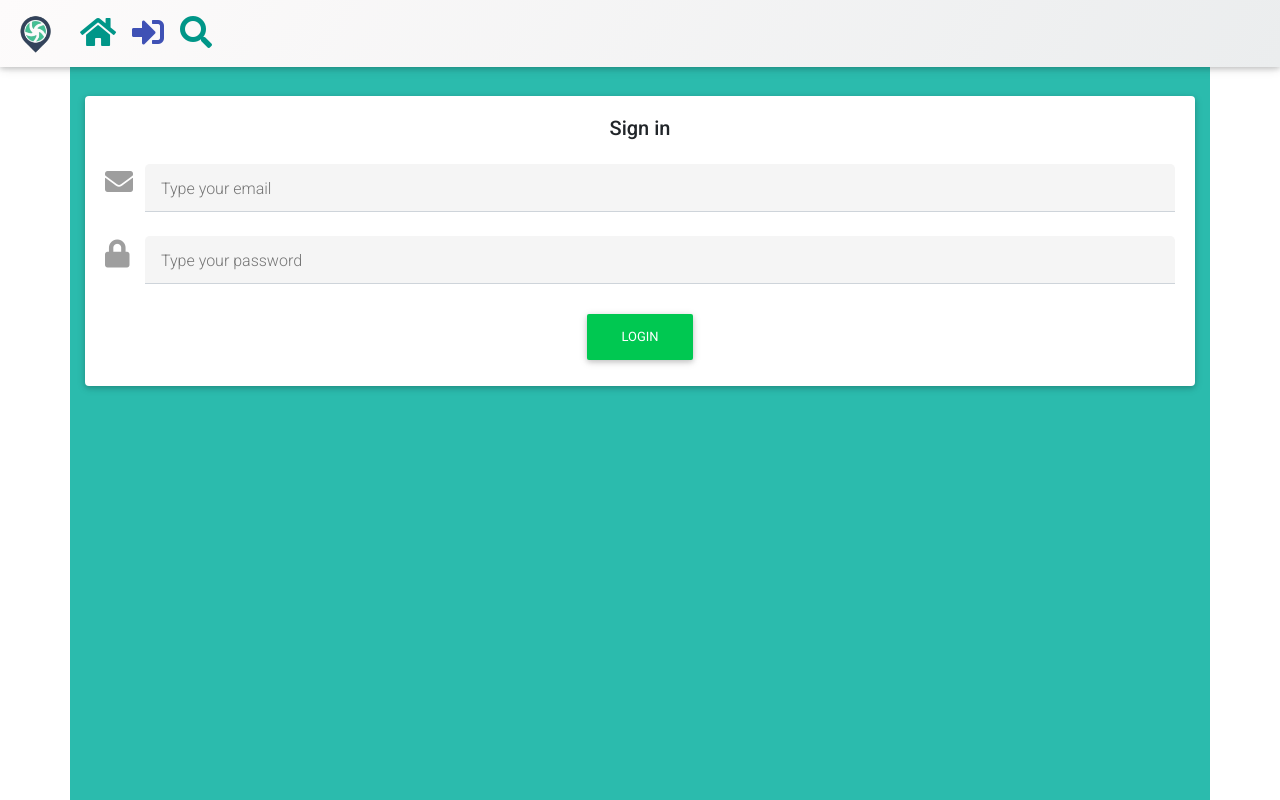
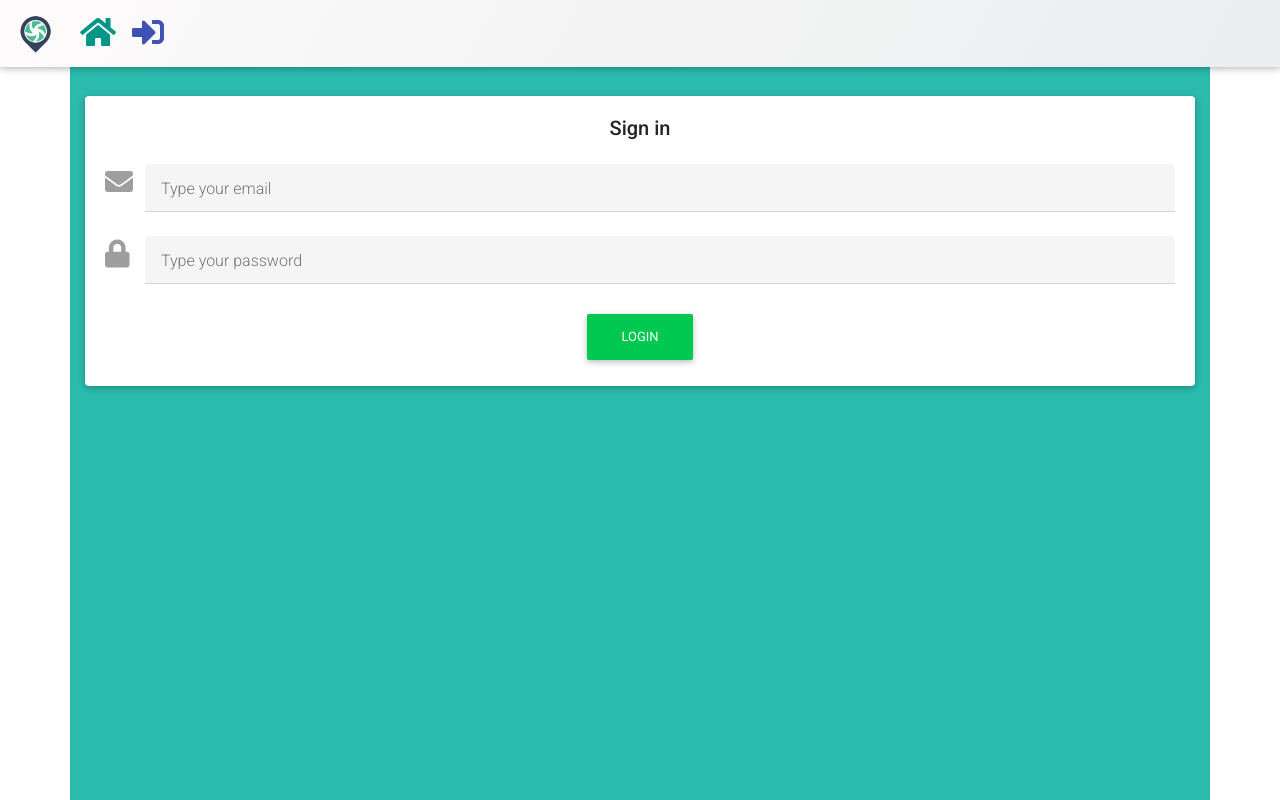
Before and after one commit to mobility-urban-project-3-ironhack/mobility_react_react, a React (Create React App) app: page /login in a window 1280 px wide. Built offline with nearby package versions, Linux system fonts and the light colour scheme; what react-google-maps would draw is missing.

Commit message:
newFeat2

```diff
--- a/src/components/journey/Results.js
+++ b/src/components/journey/Results.js
@@ -4,6 +4,7 @@ import MapComponent from './MapComponent';
 import CardExample from '../misc/JourneyCard';
 import ListType from './ListType'
 import { SearchContext } from '../../contexts/SearchStore';
+
 
 const key = process.env.REACT_APP_GOOGLE_MAP_KEY
 
@@ -84,8 +85,8 @@ class Results extends React.Component {
   }
 
   render() {
-    console.log(this.state.directions)
     return (
+    <div>
     <MDBContainer fluid className="text-center px-1">
       {this.state.directions.length>=1 && (
         <MapComponent
@@ -116,6 +117,8 @@ class Results extends React.Component {
           key={i}
         />))} */}
    </MDBContainer>
+    </div>
+
   )}
 }
 
--- a/src/components/misc/HeaderNav.js
+++ b/src/components/misc/HeaderNav.js
@@ -48,7 +48,7 @@ class HeaderNav extends React.Component {
                       <MDBNavLink to="/login"><MDBIcon icon="sign-in-alt" size="2x" className='indigo-text'/></MDBNavLink>
                   </MDBNavItem>
                   )}
-                  {!this.props.results && (
+                  {this.props.isAuthenticated() && (
                   <MDBNavItem>
                       <MDBNavLink onClick={()=>this.props.handleResultsChange()} to="/search">
                         <MDBIcon icon="search" size="2x" className='teal-text'/>
```
